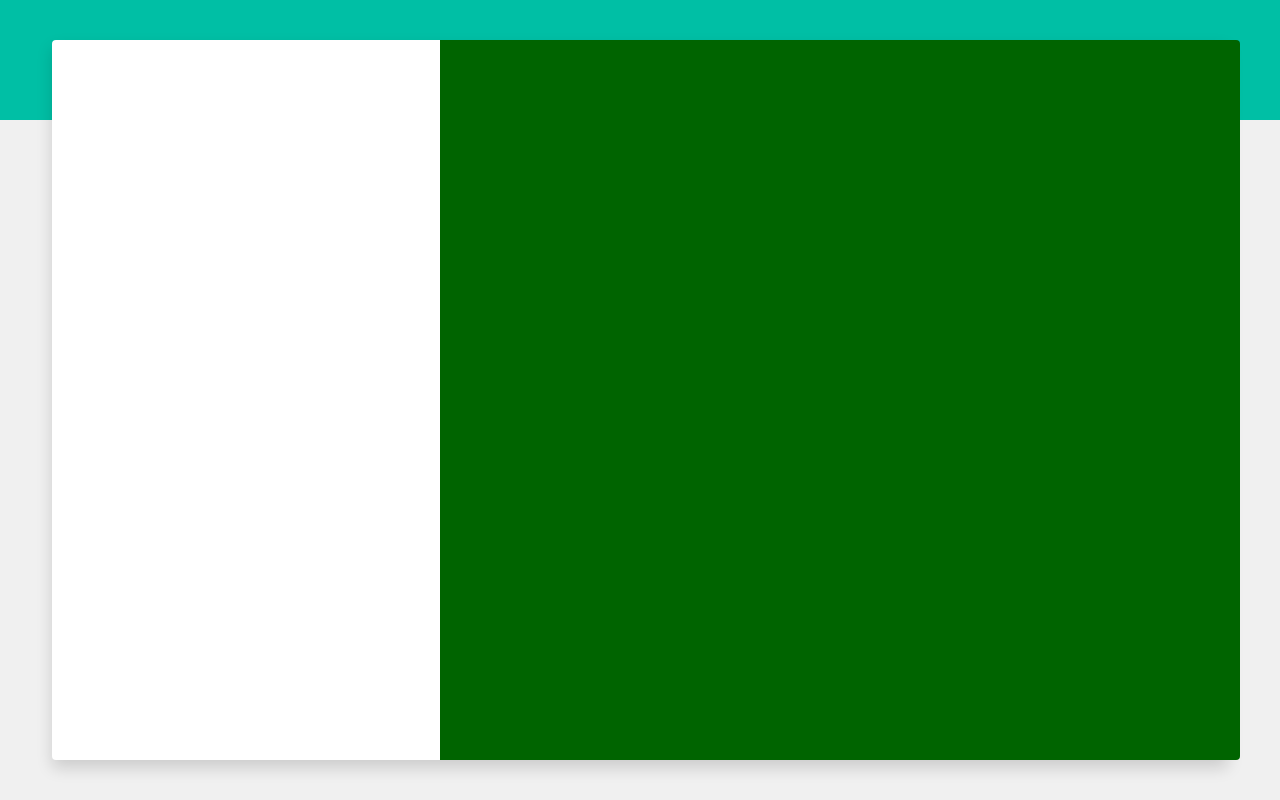
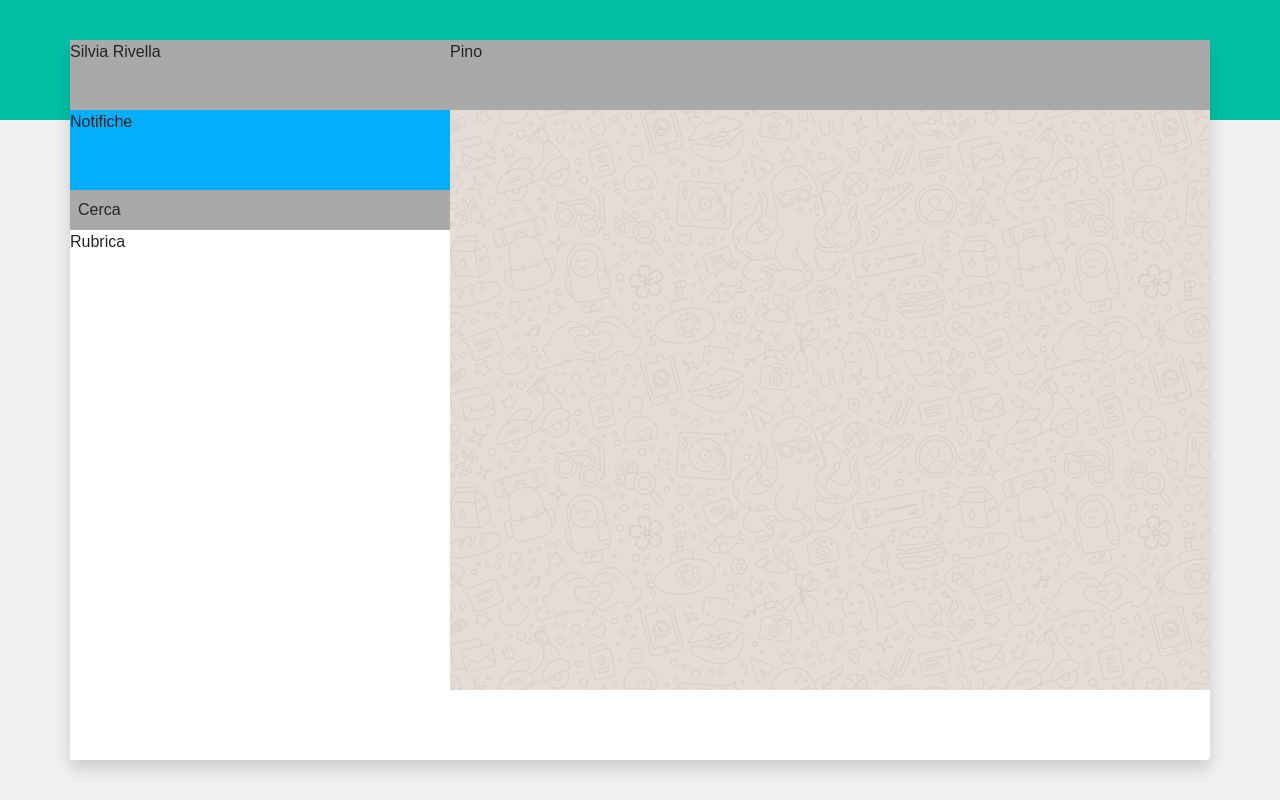
Before and after one commit to Michele-Carbone/vue-boolzapp, a plain HTML site: page index.html in a window 1280 px wide. Drawn offline with nearby package versions, Linux system fonts and the light colour scheme.

Commit message:
added layout user

```diff
--- a/css/style.css
+++ b/css/style.css
@@ -1,29 +1,37 @@
-*{
-    margin: 0;
-    padding: 0;
-    box-sizing: border-box;
+/*Utilitis*/
+/** color **/
+
+
+.bg-gray{
+    background-color: darkgrey;
 }
 
-.container{
-    max-width: 1200px;
-    margin: 0 auto;
-}
 
+/*Main*/
 body{
     font-family: sans-serif;
     height: 100vh;
     background-image: linear-gradient(to bottom, #00bfa5 15%, #f0f0f0 15%, #f0f0f0 100%);
 }
 
-main{
-    height: 90vh;
+#app .container{
+    height: 90%;
 }
 
-#chat{
-    background-color: darkgreen;
+
+/** Chat section **/
+.bg-chat-image{
+    background-image: url(../assets/img/mine.jpg);
 }
 
-img{
-    width: 10%;
-    border-radius: 50%;
+
+#chat header,
+#chat footer,
+.user-section{
+    height: 70px;
 }
+
+.notifications{
+    height: 80px;
+    background-color: rgb(4, 174, 253);
+}
--- a/index.html
+++ b/index.html
@@ -20,42 +20,41 @@
     <!--sfondo sfumato della chat-->
     <div id="app" class="d-flex align-items-center justify-content-center h-100">
         <!--creazione della chat centrata-->
-        <div class="container">
+        <div class="container rounded shadow bg-white">
+            <!--suddivisione in due colonne-->
+            <div class="row h-100">
+                <!--SEZIONE CONTATTI/RUBRICA-->
+                <section id="contacts" class="col-4 bg-gray h-100 p-0 d-flex flex-column">
 
-            <main class="rounded shadow bg-white">
-                <!--suddivisione in due colonne-->
-                <div class="row h-100">
-                    <!--colonna piu piccola con la cronologia delle chat-->
-                    <div id="contacts" class="col-4">
+                    <!--USER-->
+                    <section class="user-section flex-shrink-0 d-flex justify-content-between">
+                        <div>Silvia Rivella</div>
+                    </section>
 
-                        <!--Nome dell utente con di fianco le tre opzioni-->
-                        <!--
-                        <div class="row">
-                            <div class="col-9">
-                                <img src="./assets/img/avatar_io.jpg" alt="" class="m-2"><span class="mx-1">Nome
-                                    utente
-                                </span>
-                            </div>
-                            <div class="col-3">
-                                <i class="fas fa-circle-notch mx-1"></i>
-                                <i class="fas fa-comment-alt mx-1"></i>
-                                <i class="fas fa-ellipsis-v mx-1"></i>
-                            </div>
-                        </div>-->
-                        <!--Segnalatori di notifica-->
-                        <div></div>
-                        <!--Ricerca nelle chat-->
-                        <div></div>
-                        <!--Elenco della cronologia delle chat-->
-                        <div></div>
-                    </div>
+                    <!--NOTIFICHE-->
+                    <section class="notifications flex-shrink-0">
+                        <div>Notifiche</div>
+                    </section>
 
-                    <!--Colonna piu grande per la messaggistica della chat presa in questione-->
-                    <div id="chat" class="col-8 rounded-end">
-                        <!--Nome dell utente con il quale stima messaggiando piu le tre opzioni-->
+                    <!--RICERCA-->
+                    <section class="search p-2">
+                        <div>Cerca</div>
+                    </section>
 
-                        <!--Chat completa con i messaggi scritti al suo interno-->
+                    <!--RUBRICA CHAT-->
+                    <section class="flex-grow-1 overflow-auto bg-white">
+                        <div>Rubrica</div>
+                    </section>
+                </section>
 
+                <!--SEZIONE CHAT-->
+                <section id="chat" class="col-8 rounded-end d-flex flex-column bg-chat-color p-0 h-100">
+                    <!--Nome dell utente con il quale stima messaggiando piu le tre opzioni-->
+                    <header class="bg-gray ">
+                        Pino
+                    </header>
+                    <!--Chat completa con i messaggi scritti al suo interno-->
+                    <main class="flex-grow-1 overflow-auto bg-chat-image">
                         <!--Messaggi sulla sinistra sono quelli che riceviamo dall'utente-->
 
                         <!--Colore della chat bianco con all interno la data-->
@@ -63,12 +62,15 @@
                         <!--Messaggi sulla destra sono quelli che scrive il proprietario della chat-->
 
                         <!--Colore della chat verde con all interno la data-->
+                    </main>
 
-                        <!--Barra nella quale scriviamo il messaggio da inviare con il punsante Enter e le due opzioni vicine-->
-                    </div>
-                </div>
 
-            </main>
+                    <!--Barra nella quale scriviamo il messaggio da inviare con il punsante Enter e le due opzioni vicine-->
+                    <footer class="">
+
+                    </footer>
+                </section>
+            </div>
 
         </div>
     </div>
```
